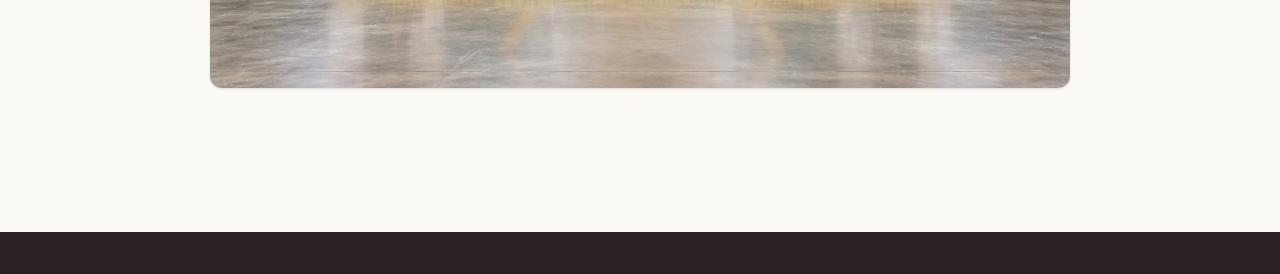
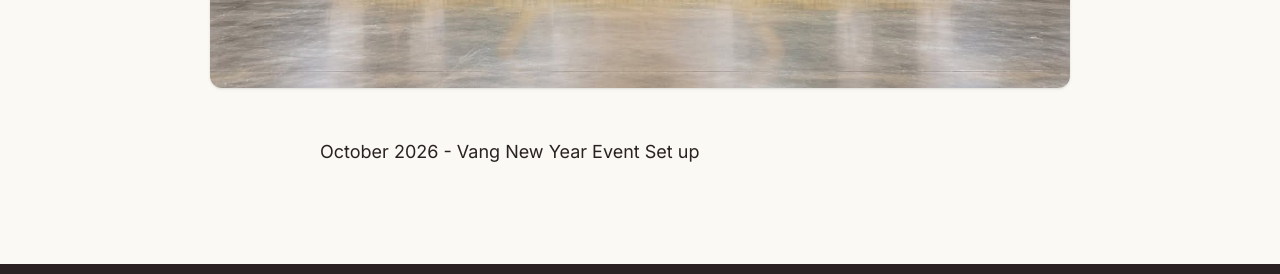
Before and after one commit to nvnn-nvnn-nvnn/HousingSupportRides, an Astro site: page /journal/housing-support-rides-vang-new-year in a window 1280 px wide. Shown: the part 861-1135 px from the top of the page. Built offline with nearby package versions, Linux system fonts and the light colour scheme; Astro itself is replaced by a stand-in of ours; a script that the page names is missing.

Commit message:
Update src/content/journal/housing-support-rides-vang-new-year
Co-authored-by: Devan <devanlee2nd@gmail.com>

```diff
--- a/src/content/journal/housing-support-rides-vang-new-year.mdx
+++ b/src/content/journal/housing-support-rides-vang-new-year.mdx
@@ -8,3 +8,4 @@ cover: /img/journal/housing-support-rides-vang-new-year/cover.jpg
 draft: false
 tags: []
 ---
+October 2026 - Vang New Year Event Set up&#x20;
```
